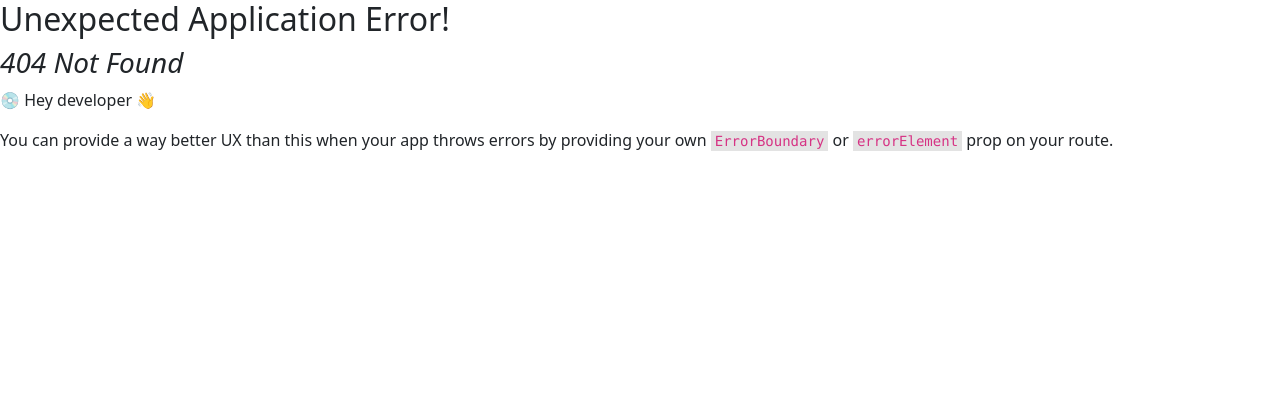
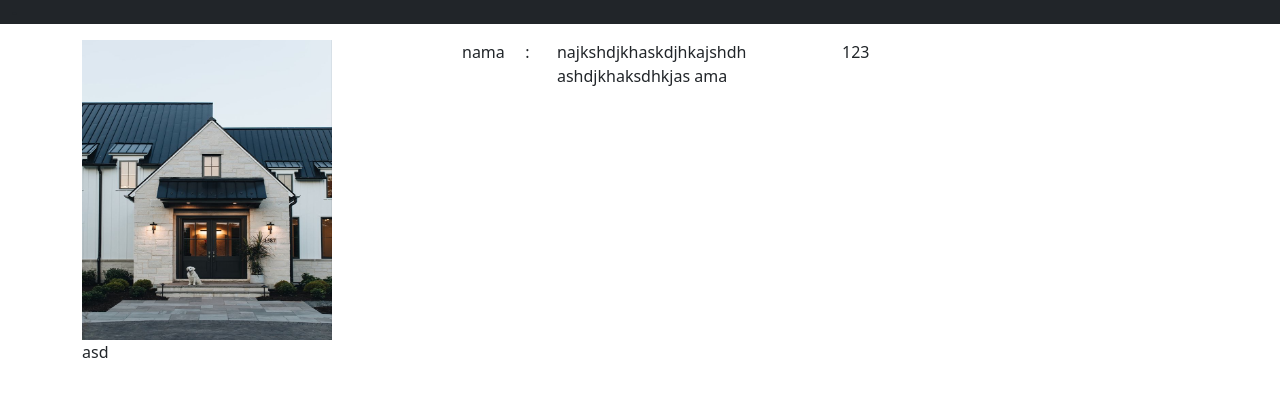
Before and after one commit to cengengesanDEV/Penggajian-frontend, a React (Create React App) app: page /admin/data-karyawan/1 in a window 1280 px wide. Before the commit this address had no page. Shown: the top 396 px of the page. Built offline with nearby package versions, Linux system fonts and the light colour scheme.

Commit message:
normal path

```diff
--- a/src/Router.js
+++ b/src/Router.js
@@ -16,7 +16,7 @@ import Presensi from "./pages/karyawan/Presensi";
 import ListKaryawanAdmin from "./pages/admin/ListKaryawan";
 import PenggajianAdmin from "./pages/admin/Penggajian";
 import AbsensiAdmin from "./pages/admin/Absensi";
-import AllDataKaryawan from "./pages/admin/DetailKaryawan";
+import DetailKaryawan from "./pages/admin/DetailKaryawan";
 
 import Home from "./pages/Home";
 
@@ -31,10 +31,10 @@ const router = createBrowserRouter([
   { path: "/karyawan/presensi", element: <Presensi /> },
   { path: "/karyawan/penggajian", element: <Penggajian /> },
   { path: "/karyawan/profile", element: <Profile /> },
-  { path: "/admin", element: <ListKaryawanAdmin /> },
+  { path: "/admin/all-karyawan", element: <ListKaryawanAdmin /> },
   { path: "/admin/penggajian", element: <PenggajianAdmin /> },
   { path: "/admin/absensi", element: <AbsensiAdmin /> },
-  { path: "/admin/data-karyawan", element: <AllDataKaryawan /> },
+  { path: "/admin/data-karyawan/:idkaryawan", element: <DetailKaryawan /> },
 ]);
 
 export default router;
--- a/src/components/Navbar.js
+++ b/src/components/Navbar.js
@@ -20,7 +20,7 @@ function Navbar(props) {
     {
       name: "Data Karyawan",
       icon: "fa-solid fa-user",
-      navigate: "/admin",
+      navigate: "/admin/all-karyawan",
     },
     {
       name: "Laporan Penggajian",
@@ -91,10 +91,6 @@ function Navbar(props) {
   }, [role]);
 
 
-  // ngirim data to dan title name ke home
-  const Linkto = (to, titlename) => {
-    props.navigation(to,titlename);
-  };
 
   return (
     <>
--- a/src/components/Tb_KaryawanAdmin.js
+++ b/src/components/Tb_KaryawanAdmin.js
@@ -2,35 +2,13 @@ import React, { useEffect, useState } from "react";
 
 import css from "../style/components/TableKaryawanAdmin.module.css"
 import axios from "axios";
+import { useNavigate } from "react-router";
 
-function Tb_KaryawanAdmin(props) {
+function Tb_KaryawanAdmin() {
 
+  const navigate = useNavigate()
   const [data, setData] = useState([])
 
-
-  let array = [
-    {NIK:"1234567890123123",nama:'mark',jabatan:'staff',alamat:'priuuuk', id:3},
-    {NIK:"1234567890",nama:'mark',jabatan:'administrasi',alamat:'Jl. Pasopati Blok A no/70 Rt 002 Rw 0000000001'},
-    {NIK:"1234567890",nama:'mark',jabatan:'staff',alamat:'priuuuk'},
-    {NIK:"1234567890",nama:'mark',jabatan:'staff',alamat:'priuuuk'},
-    {NIK:"1234567890",nama:'mark',jabatan:'staff',alamat:'priuuuk'},
-    {NIK:"1234567890",nama:'mark',jabatan:'staff',alamat:'priuuuk'},
-    {NIK:"1234567890",nama:'mark',jabatan:'staff',alamat:'priuuuk'},
-    {NIK:"1234567890",nama:'mark',jabatan:'staff',alamat:'priuuuk'},
-    {NIK:"1234567890",nama:'mark',jabatan:'staff',alamat:'priuuuk'},
-    {NIK:"1234567890",nama:'mark',jabatan:'staff',alamat:'priuuuk'},
-    {NIK:"1234567890",nama:'mark',jabatan:'staff',alamat:'priuuuk'},
-    {NIK:"1234567890",nama:'mark',jabatan:'staff',alamat:'priuuuk'},
-    {NIK:"1234567890",nama:'mark',jabatan:'staff',alamat:'priuuuk'},
-    {NIK:"1234567890",nama:'mark',jabatan:'staff',alamat:'priuuuk'},
-  ]
-
-
-
-
-  const Linkto = (to, titlename) => {
-    props.navigation(to,titlename);
-  };
 
 
   useEffect(()=> {
@@ -81,7 +59,7 @@ function Tb_KaryawanAdmin(props) {
                 <td  style={{ width: "100px" }}>{e.jabatan?.length  > 12 ? `${e.jabatan?.slice(0,12)}...` : e.jabatan}</td>
                 <td style={{ width: "200px" }}>{e.alamat?.length  > 45 ? `${e.alamat?.slice(0,45)}...` : e.alamat}</td> */}
                 <td className=" text-center">
-                  <button className={`${css.detail_button}`} onClick={() => Linkto('admin_karyawan_detail', 'karyawan_detail', e.id)}>Detail</button>
+                  <button className={`${css.detail_button}`} onClick={() => navigate(`/admin/data-karyawan/${e.id}`)}>Detail</button>
                 </td>
               </tr>
             ))}
--- a/src/pages/Home.js
+++ b/src/pages/Home.js
@@ -1,8 +1,10 @@
 import React from "react";
-import Navbar from "../components/Navbar";
+
+
 
 // components
-
+import Navbar from "../components/Navbar";
+import Dashboard from "../components/Dashboard"
 import Footer from "../components/Footer";
 
 function Home() {
@@ -11,6 +13,7 @@ function Home() {
   return (
     <>
       <Navbar />
+      <Dashboard />
       <Footer />
     </>
   );
--- a/src/pages/admin/DetailKaryawan.js
+++ b/src/pages/admin/DetailKaryawan.js
@@ -1,15 +1,50 @@
-import React from 'react'
+import React from "react";
 
+import Jelly from '../../assets/jelly.png'
+import user_image from '../../assets/user_image.jpg'
+import css from '../../style/admin/DetailKaryawan.module.css'
+import { useParams } from "react-router";
 
 
 function DetailKaryawan() {
-
+  const {idkaryawan} = useParams()
+  console.log(idkaryawan)
 
   return (
     <>
+      <div className='container-fluid bg-dark'>
+        <p>-</p>
+      </div>
+
+
+      <div className={`container`}>
+        <div className={`row d-flex flex-row`}>
+          <div className={`col-lg-4 ${css.container_image} `}>
+            {/* <img src={Jelly} alt="" className={css.image} /> */}
+            <img src={user_image} alt="" className={css.image_user} />
+            <p>asd</p>
+          </div>
+          <div className="col-lg-4">
+            <div className="row">
+              <div className="col-lg-2">
+                <p>nama</p>
+              </div>
+              <div className="col-lg-1">
+                <p>:</p>
+              </div>
+              <div className="col-lg-9">
+                <p>najkshdjkhaskdjhkajshdh ashdjkhaksdhkjas ama</p>
+              </div>
+            </div>
+          </div>
+          <div className="col-lg-4">
+            <p>123</p>
+          </div>
+        </div>
+      </div>
 
     </>
-  )
+  );
 }
 
-export default DetailKaryawan
+export default DetailKaryawan;
--- a/src/pages/admin/ListKaryawan.js
+++ b/src/pages/admin/ListKaryawan.js
@@ -3,14 +3,16 @@ import React from 'react'
 import css from '../../style/admin/Listkaryawan.module.css'
 import TableKaryawan from '../../components/Tb_KaryawanAdmin'
 import Navbar from "../../components/Navbar";
+import Title from "../../components/Title"
 
 
 
-function ListKaryawan(props) {
+function ListKaryawan() {
 
   return (
     <>
     <Navbar/>
+    <Title title={'List Karyawan'} />
       {/* style */}
       <div className="container-fluid bg-dark">
         <p>-</p>
@@ -34,7 +36,7 @@ function ListKaryawan(props) {
           {/* Content right */}
           <div className="col-lg-10 d-flex flex-row">
             <div className='' style={{backgroundColor:'#f7f7f7', width:'2px', borderRadius:'50px'}}></div>
-            <TableKaryawan navigation={props.navigation} />
+            <TableKaryawan />
           </div>
 
         </div>
--- /dev/null
+++ b/src/style/admin/DetailKaryawan.module.css
@@ -0,0 +1,17 @@
+.container_image {
+  /* position: relative; */
+}
+
+.image {
+  position: absolute;
+  width: 500px;
+  height: 500px;
+  top: -70px;
+  left: -150px;
+  z-index: -1;
+}
+
+.image_user {
+  width: 250px;
+  height: 300px;
+}
```
Also changed, not shown: src/assets/user_image.jpg (added).
